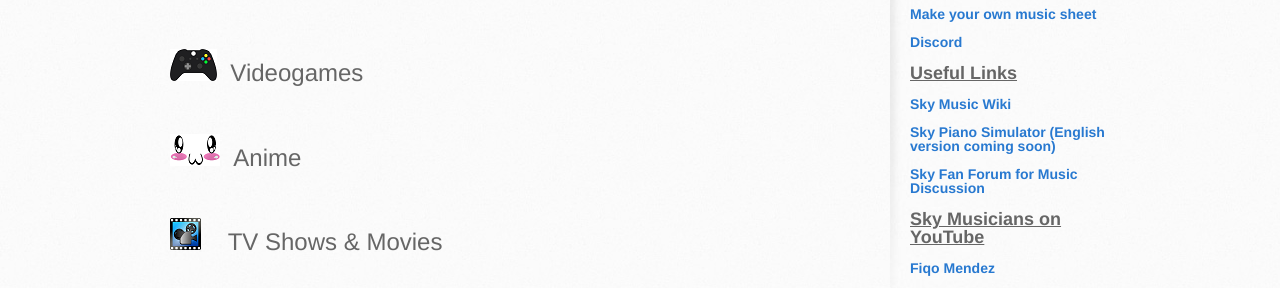
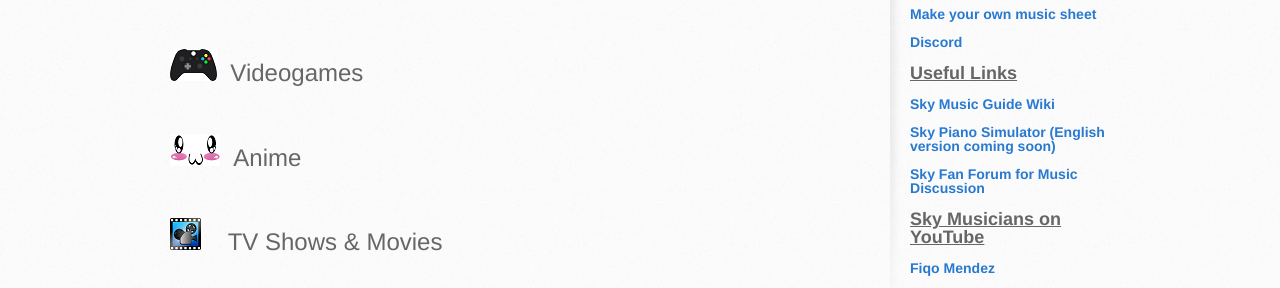
Before and after one commit to sky-music/sky-music.github.io, a Jekyll site: the page built from index.md, in a window 1280 px wide. Shown: the part 433-721 px from the top of the page. Built offline with Jekyll 4.4.1, drawn with Linux system fonts in a browser that asks for light colours.

Commit message:
Update default.html

```diff
--- a/_layouts/default.html
+++ b/_layouts/default.html
@@ -45,7 +45,7 @@
           <h3><a href="https://sky-pod.github.io/make-your-own-sheet.html">Make your own music sheet</a></h3>
           <h3><a href="https://sky-pod.github.io/discord.html">Discord</a></h3>
           <h2><u>Useful Links</u></h2>
-          <h3><a href="https://sky-children-of-the-light.fandom.com/wiki/Sky_Music_Guide" target="_blank">Sky Music Wiki</a></h3>
+          <h3><a href="https://sky-children-of-the-light.fandom.com/wiki/Sky_Music_Guide" target="_blank">Sky Music Guide Wiki</a></h3>
           <h3><a href="http://skysheetmusic.com/#/" target="_blank">Sky Piano Simulator (English version coming soon)</a></h3>
           <h3><a href="https://sky.bloomexperiment.com/c/music" target="_blank">Sky Fan Forum for Music Discussion</a></h3>
           <h2><u>Sky Musicians on YouTube</u></h2>
```
